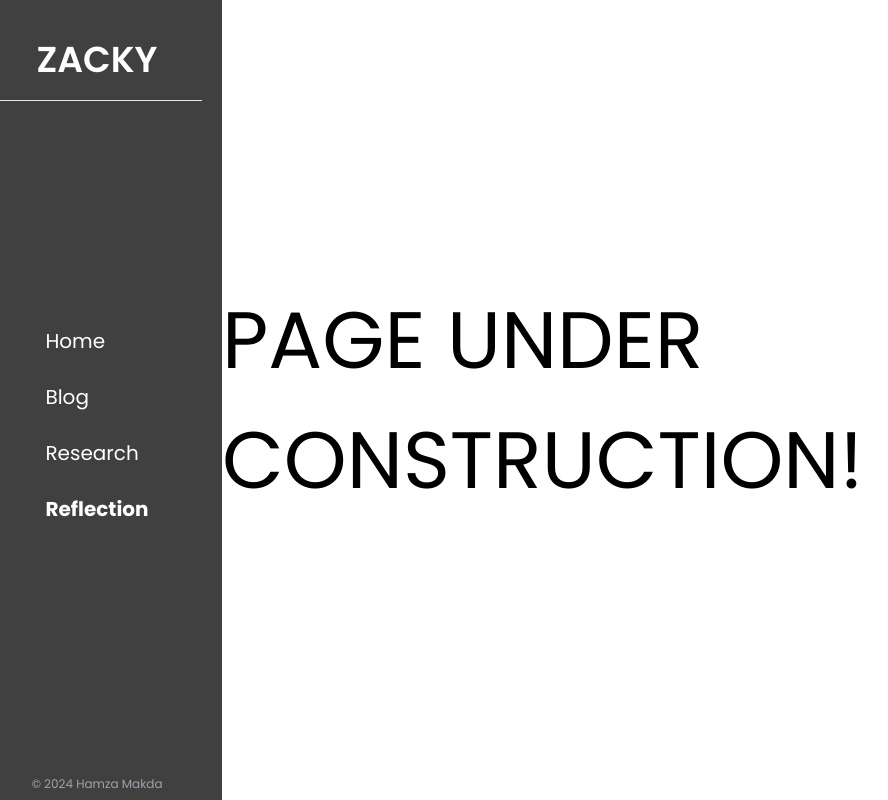
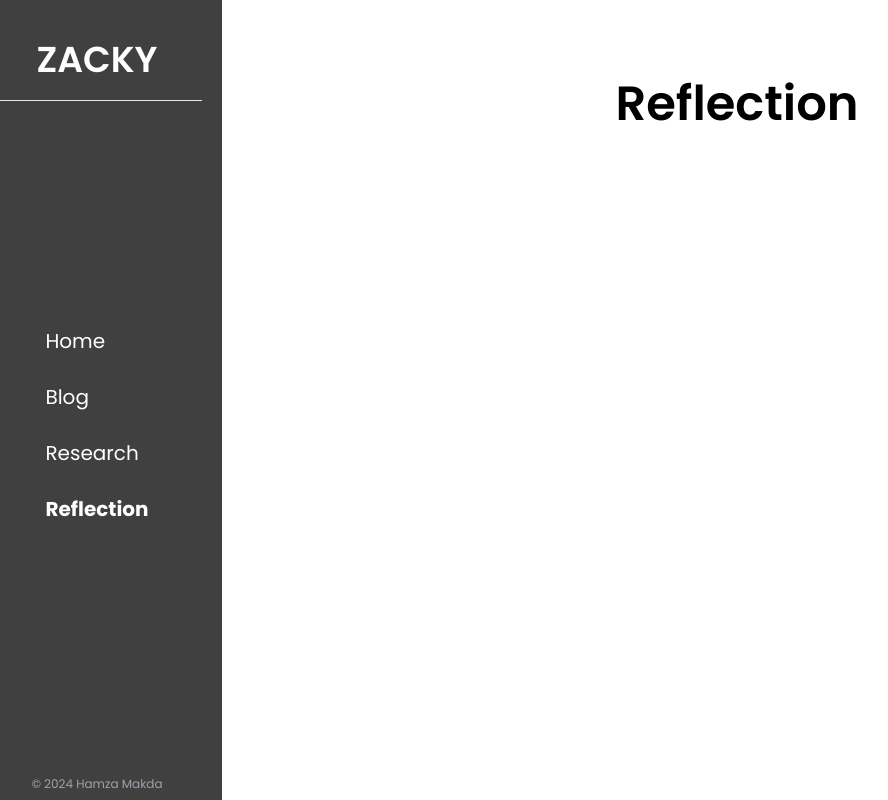
Before and after one commit to VaitVhat52/20time, a Next.js app: page /reflection in a window 1280 px wide. Shown: the whole page, without its empty margins (28-916 px from the left). Built offline with nearby package versions, Linux system fonts and the light colour scheme.

Commit message:
Update page.jsx

```diff
--- a/src/app/reflection/page.jsx
+++ b/src/app/reflection/page.jsx
@@ -1,11 +1,62 @@
-import React from "react";
+"use client";
 
-const reflection = () => {
+import React, { useEffect, useState } from "react";
+import { useParams } from "next/navigation";
+import Markdown from "react-markdown";
+import remarkGfm from "remark-gfm";
+import rehypeRaw from "rehype-raw";
+
+const page = () => {
+  // const [title, setTitle] = useState();
+  // const [body, setBody] = useState();
+  // const [dateData, setDateData] = useState();
+
+  // const day = dateData?.getDate();
+  // const month = dateData?.toLocaleString("default", { month: "long" });
+  // const year = dateData?.getFullYear();
+  // const date = month + " " + Number(day + 1) + ", " + year;
+
+  // const params = useParams().id;
+
+  // async function fetchBlogData() {
+  //   const { data, error } = await supabase
+  //     .from("blog")
+  //     .select()
+  //     .match({
+  //       link: `${params}`,
+  //     });
+  //   setTitle(data[0]?.title);
+  //   setBody(data[0]?.content);
+  //   setDateData(new Date(`${data[0]?.created_at}`));
+
+  //   error ? console.log(error) : null;
+  // }
+
+  // useEffect(() => {
+  //   fetchBlogData();
+  // }, []);
+
+  const body = `
+
+
+`;
+
   return (
-    <div className="flex justify-center items-center w-full h-screen text-[5rem]">
-      PAGE UNDER CONSTRUCTION!
+    <div className="flex flex-col mx-auto mb-14">
+      <div className="mx-8 md:mx-[200px]">
+        <p className="text-5xl font-semibold mt-10 md:mt-20 text-left">
+          Reflection
+        </p>
+        <Markdown
+          remarkPlugins={[remarkGfm]}
+          rehypePlugins={[rehypeRaw]}
+          className="prose min-w-fit max-w-max"
+        >
+          {body}
+        </Markdown>
+      </div>
     </div>
   );
 };
 
-export default reflection;
+export default page;
```
